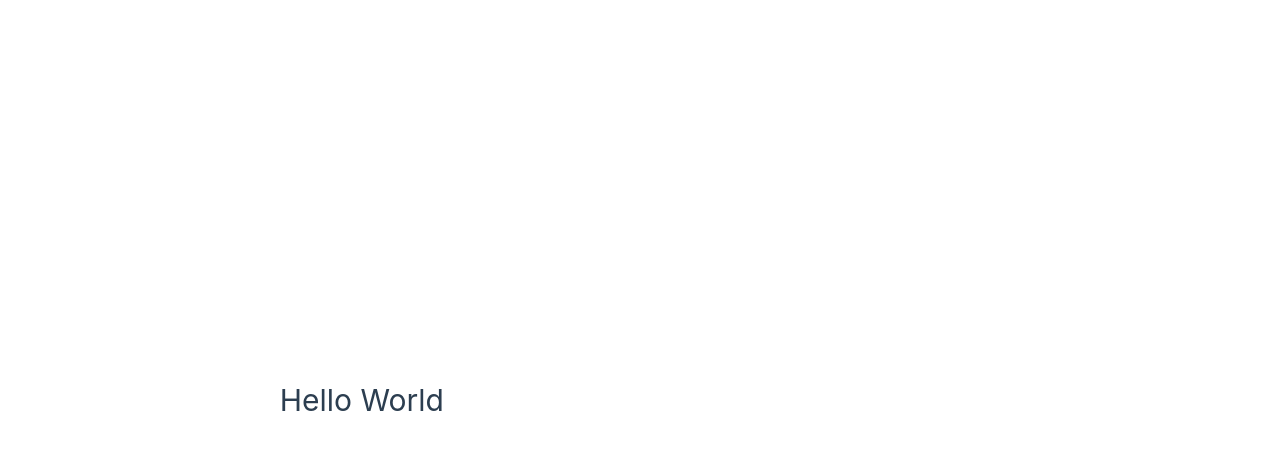
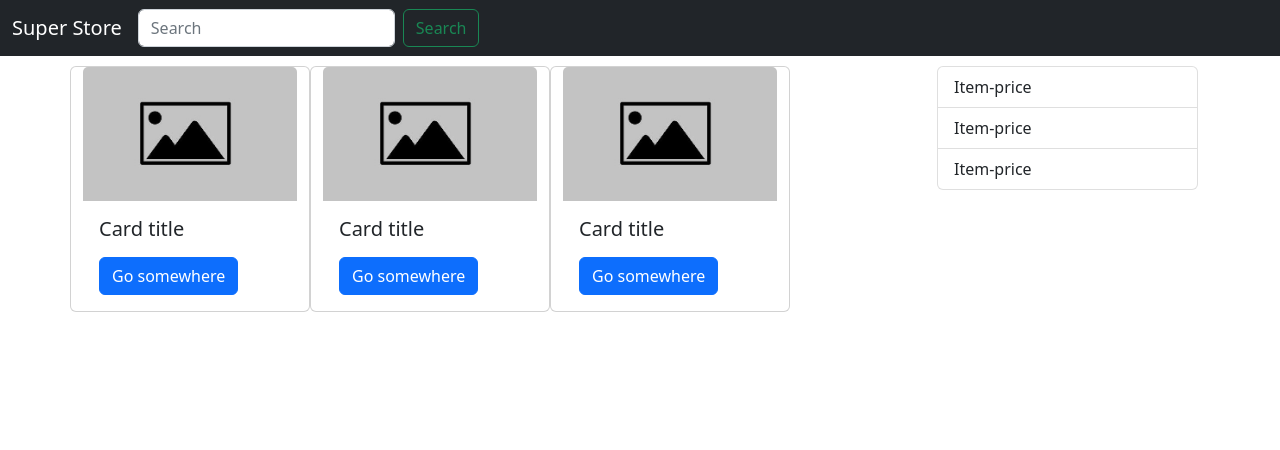
Before and after one commit to chandan-ojha/learn-vue2, a Vue app in the folder Superstore Project/: page / in a window 1280 px wide. Shown: the top 450 px of the page. Built offline with nearby package versions, Linux system fonts and the light colour scheme.

Commit message:
basic layout setup done

```diff
--- a/Superstore Project/index.html
+++ b/Superstore Project/index.html
@@ -4,7 +4,7 @@
     <meta charset="UTF-8" />
     <link rel="icon" href="/favicon.ico" />
     <meta name="viewport" content="width=device-width, initial-scale=1.0" />
-    <title>Vite App</title>
+    <title>SuperStore</title>
   </head>
   <body>
     <div id="app"></div>
--- a/Superstore Project/src/App.vue
+++ b/Superstore Project/src/App.vue
@@ -1,6 +1,66 @@
 <template>
   <div id="app">
-    <h1>Hello World</h1>
+    <!--Navbar-->
+    <nav class="navbar navbar-expand-lg navbar-dark bg-dark">
+      <div class="container-fluid">
+        <a class="navbar-brand" href="#">Super Store</a>
+        <button class="navbar-toggler" type="button" data-bs-toggle="collapse" data-bs-target="#navbarSupportedContent" aria-controls="navbarSupportedContent" aria-expanded="false" aria-label="Toggle navigation">
+          <span class="navbar-toggler-icon"></span>
+        </button>
+        <div class="collapse navbar-collapse" id="navbarSupportedContent">
+          <form class="d-flex" role="search">
+            <input class="form-control me-2" type="search" placeholder="Search" aria-label="Search">
+            <button class="btn btn-outline-success" type="submit">Search</button>
+          </form>
+        </div>
+      </div>
+    </nav>
+    <!--Card-->
+    <div class="container">
+    <div class="row">
+      <div class="col-sm-9">
+        <div class="row">
+          <div class="card" style="width: 15rem;">
+            <img src="./assets/images/default-image.jpg" class="card-img-top" alt="...">
+            <div class="card-body">
+              <h5 class="card-title">Card title</h5>
+               <p class="card-text"></p>
+               <a href="#" class="btn btn-primary">Go somewhere</a>
+             </div>
+          </div>
+          <div class="card" style="width: 15rem;">
+            <img src="./assets/images/default-image.jpg" class="card-img-top" alt="...">
+            <div class="card-body">
+              <h5 class="card-title">Card title</h5>
+              <p class="card-text"></p>
+              <a href="#" class="btn btn-primary">Go somewhere</a>
+            </div>
+          </div>
+          <div class="card" style="width: 15rem;">
+            <img src="./assets/images/default-image.jpg" class="card-img-top" alt="...">
+            <div class="card-body">
+              <h5 class="card-title">Card title</h5>
+              <p class="card-text"></p>
+              <a href="#" class="btn btn-primary">Go somewhere</a>
+            </div>
+          </div>
+        </div>
+      </div>
+      <div class="col-sm-3">
+        <ul class="list-group">
+          <li class="list-group-item">
+            Item-price
+          </li>
+          <li class="list-group-item">
+            Item-price
+          </li>
+          <li class="list-group-item">
+            Item-price
+          </li>
+        </ul>
+      </div>
+    </div>
+    </div>
   </div>
 </template>
 
@@ -8,5 +68,7 @@
 </script>
 
 <style>
-
+.container{
+  padding-top: 10px;
+}
 </style>
--- a/Superstore Project/src/assets/main.css
+++ b/Superstore Project/src/assets/main.css
@@ -1,3 +1,4 @@
+/*
 @import "./base.css";
 
 #app {
@@ -24,7 +25,7 @@ a,
 @media (min-width: 1024px) {
   body {
     display: flex;
-    place-items: center;
+    place-items: start legacy;
   }
 
   #app {
@@ -33,3 +34,4 @@ a,
     padding: 0 2rem;
   }
 }
+*/
--- a/Superstore Project/src/main.js
+++ b/Superstore Project/src/main.js
@@ -5,5 +5,6 @@ import './assets/main.css'
 import $ from 'jquery'
 /*Bootstrap*/
 import 'bootstrap'
+import 'bootstrap/dist/css/bootstrap.min.css'
 
 createApp(App).mount('#app')
```
Also changed, not shown: Superstore Project/src/assets/images/default-image.jpg (added), Superstore Project/src/assets/images/default.svg (added).
